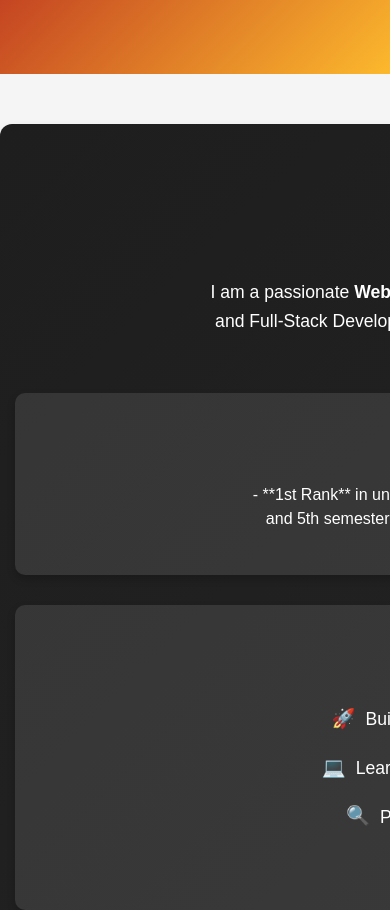
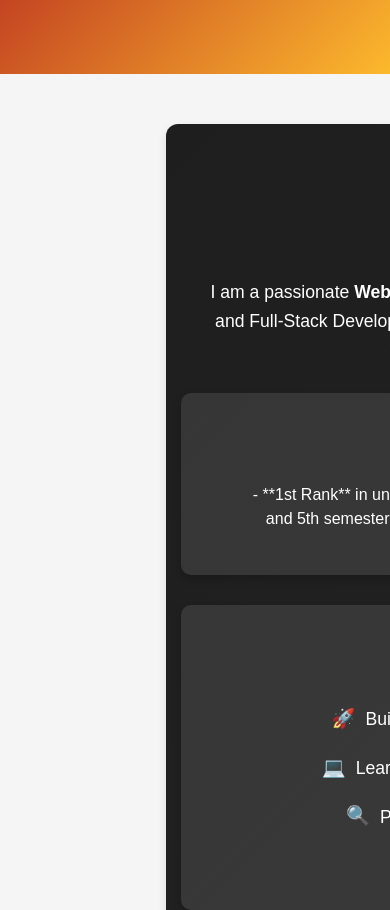
Before and after one commit to Satyam6201/portfolio-website, a React (Vite) app: page / in a window 390 px wide. Shown: the part 860-1770 px from the top of the page. Built offline with nearby package versions, Linux system fonts and the light colour scheme.

Commit message:
Add Feature

```diff
--- a/src/styles/global.css
+++ b/src/styles/global.css
@@ -63,11 +63,18 @@ h2 {
 
 /* Responsive Design */
 @media (max-width: 1024px) {
-  .about, .projects, .contact, .funfacts, .hobbies, .blog,
-  .hiring-container, .achievements, .techstack {
+.about,.achievements, .blog, .certifications, .contact, .education, .funfacts, .goal-section,
+.hiring-container, .hobbies, .projects,.techstack, .volunteer {
     width: 90%;
   }
 }
+
+@media (max-width: 950px) {
+  .about,.achievements, .blog, .certifications, .contact, .education, .funfacts, .goal-section,
+  .hiring-container, .hobbies, .projects,.techstack, .volunteer {
+      width: 70% !important;
+    }
+  }
 
 @media (max-width: 768px) {
   .header ul {
@@ -75,8 +82,8 @@ h2 {
     text-align: center;
     gap: 10px;
   }
-  .about, .projects, .contact, .funfacts, .hobbies, .blog,
-  .hiring-container, .achievements, .techstack {
+  .about,.achievements, .blog, .certifications, .contact, .education, .funfacts, .goal-section,
+  .hiring-container, .hobbies, .projects,.techstack, .volunteer{
     width: 95%;
     padding: 60px 15px;
   }
@@ -99,8 +106,8 @@ h2 {
     padding-top: 60px;
   }
 
-  .about, .projects, .contact, .funfacts, .hobbies, .blog,
-  .hiring-container, .achievements, .techstack {
+  .about,.achievements, .blog, .certifications, .contact, .education, .funfacts, .goal-section,
+  .hiring-container, .hobbies, .projects,.techstack, .volunteer {
     padding: 50px 15px;
     width: 100%;
   }
--- a/src/styles/home.css
+++ b/src/styles/home.css
@@ -164,6 +164,6 @@ html, body {
     margin-top: 90px;
     padding-top: 20px;
     width: 34% !important;
-    /* margin-left: 5px !important; */
+    margin-left: 5px !important;
   }
 }
```
